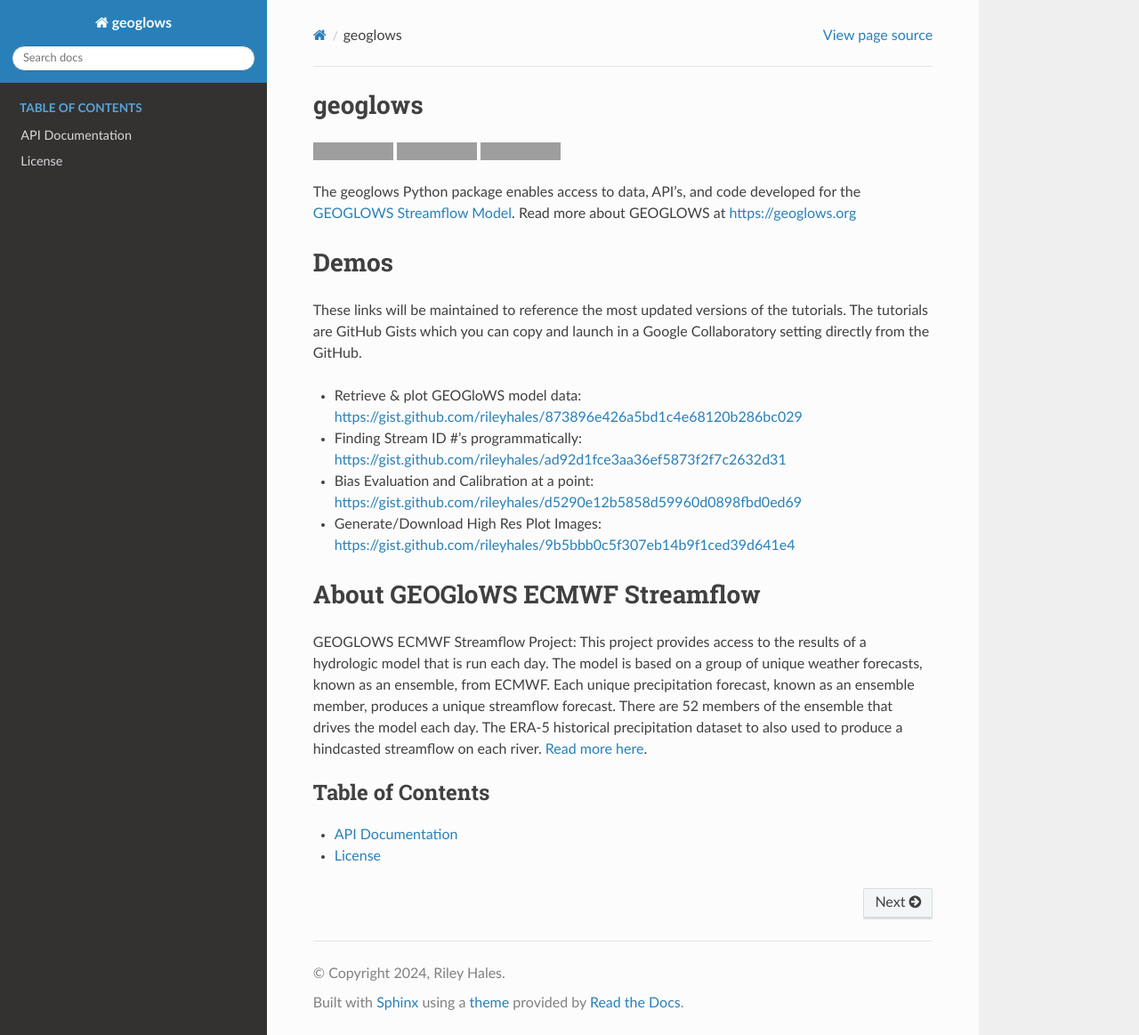
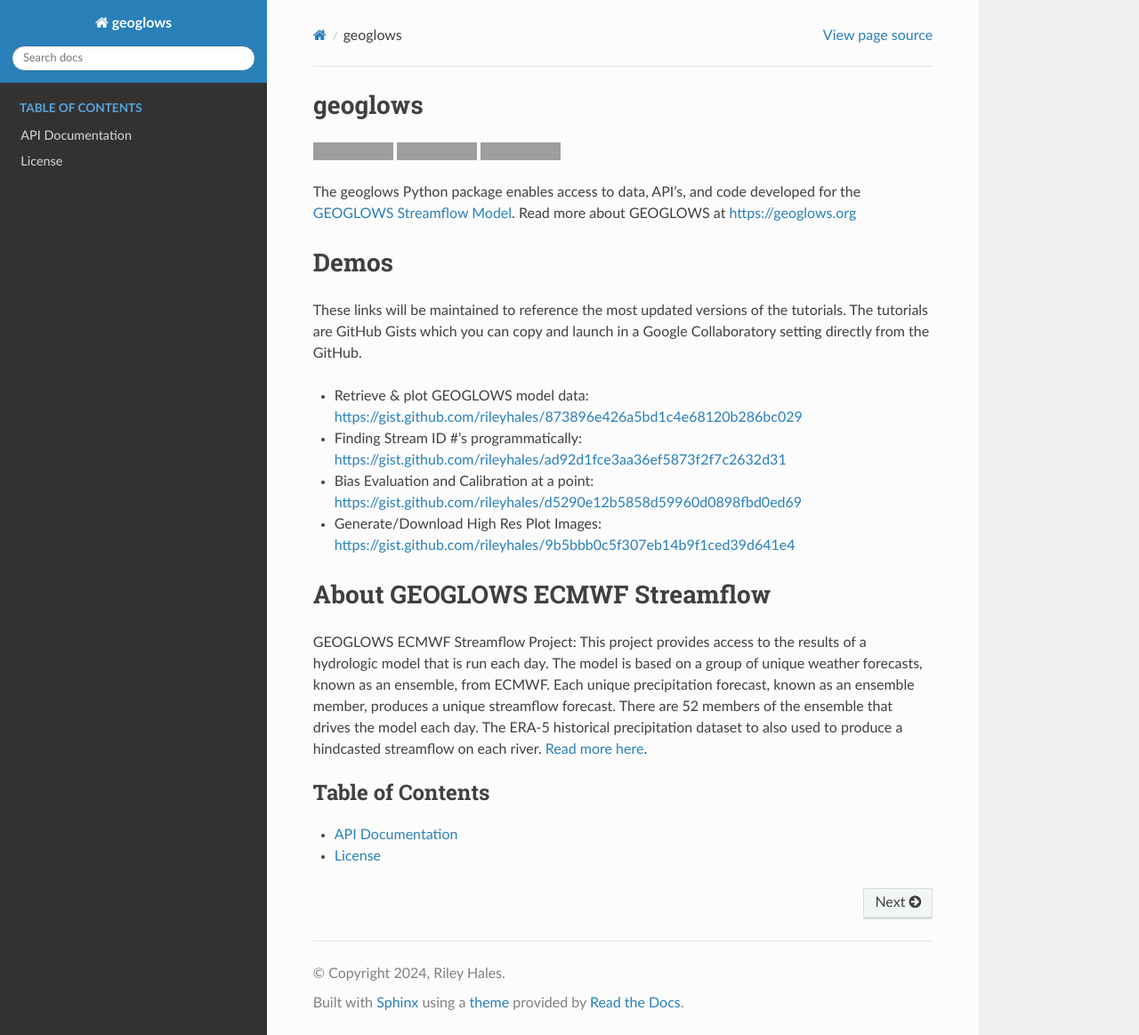
Before and after one commit to geoglows/pygeoglows, a Sphinx documentation site: the page built from docs/index.rst, in a window 1280 px wide and 1163 px high. Shown: the whole window at 89% size. Built offline with Sphinx 7.4.7 and the Read the Docs theme 2.0.0, drawn with Linux system fonts in a browser that asks for light colours; grey boxes are pictures that could not be loaded.

Commit message:
correct capitalization of GEOGLOWS

```diff
--- a/docs/api-documentation/streamflow.rst
+++ b/docs/api-documentation/streamflow.rst
@@ -5,7 +5,7 @@
 THIS MODULE IS DEPRECATED. Please update your code to use the new GEOGLOWS model and data services. Analogous functions
 to everything in this module is found in the `geoglows.data` or `geoglows.streams` modules.
 
-The streamflow module provides a series of functions for requesting forecasted and historical data from the GEOGloWS
+The streamflow module provides a series of functions for requesting forecasted and historical data from the GEOGLOWS
 ECMWF Streamflow Service for Model and Data Services Version 1.
 
 Forecasted Streamflow
@@ -23,7 +23,7 @@
         historic_simulation, return_periods, daily_averages, monthly_averages
     :noindex:
 
-GEOGloWS Model Utilities
+GEOGLOWS Model Utilities
 ------------------------
 
 .. automodule:: geoglows.streamflow
--- a/docs/index.rst
+++ b/docs/index.rst
@@ -15,12 +15,12 @@
 These links will be maintained to reference the most updated versions of the tutorials.
 The tutorials are GitHub Gists which you can copy and launch in a Google Collaboratory setting directly from the GitHub.
 
-- Retrieve & plot GEOGloWS model data: `<https://gist.github.com/rileyhales/873896e426a5bd1c4e68120b286bc029>`_
+- Retrieve & plot GEOGLOWS model data: `<https://gist.github.com/rileyhales/873896e426a5bd1c4e68120b286bc029>`_
 - Finding Stream ID #'s programmatically: `<https://gist.github.com/rileyhales/ad92d1fce3aa36ef5873f2f7c2632d31>`_
 - Bias Evaluation and Calibration at a point: `<https://gist.github.com/rileyhales/d5290e12b5858d59960d0898fbd0ed69>`_
 - Generate/Download High Res Plot Images: `<https://gist.github.com/rileyhales/9b5bbb0c5f307eb14b9f1ced39d641e4>`_
 
-About GEOGloWS ECMWF Streamflow
+About GEOGLOWS ECMWF Streamflow
 ===============================
 GEOGLOWS ECMWF Streamflow Project: This project provides access to the results of a hydrologic model that is run each
 day. The model is based on a group of unique weather forecasts, known as an ensemble, from ECMWF. Each unique
```
